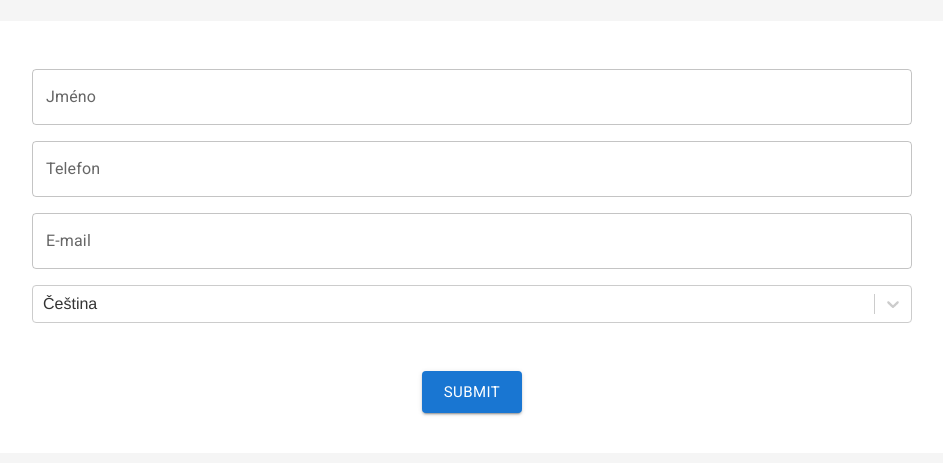
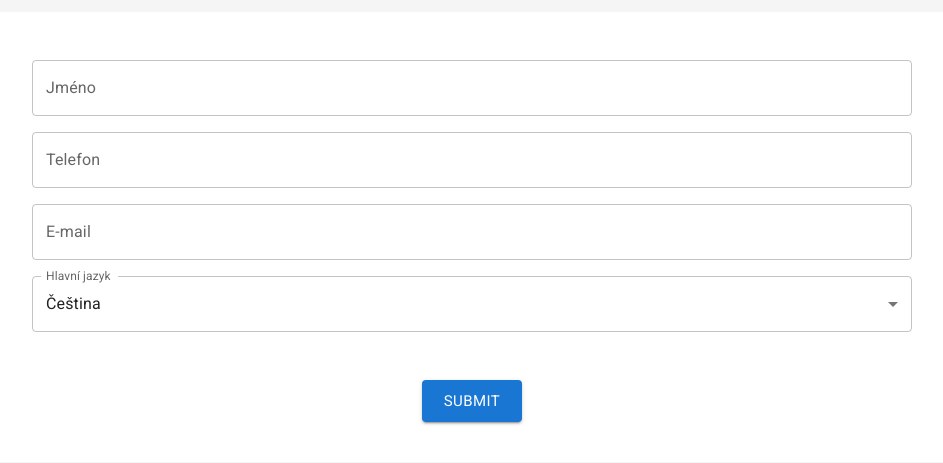
Before and after one commit to krsiakdaniel/react-hook-form-with-validation, a React (Vite) app: page / in a window 1280 px wide. Shown: the part 163-626 px from the top of the page, without its empty margins (168-1111 px from the left). Built offline with nearby package versions, Linux system fonts and the light colour scheme; a web font is replaced by a local one.

Commit message:
use MUI Select

```diff
--- a/src/components/form/form.tsx
+++ b/src/components/form/form.tsx
@@ -1,8 +1,8 @@
 import { useState } from 'react'
 import { Controller, SubmitHandler, useForm } from 'react-hook-form'
-import Select from 'react-select'
 
-import { Box, Button, Typography } from '@mui/material'
+import { Box, Button, FormControl, InputLabel, MenuItem, Typography } from '@mui/material'
+import Select from '@mui/material/Select'
 import TextField from '@mui/material/TextField/TextField'
 
 import { StyledForm } from './form-styles'
@@ -115,14 +115,29 @@ const Form = () => {
             })}
           />
 
-          <Controller
-            name="language"
-            control={control}
-            rules={{ required: true }}
-            render={({ field }) => (
-              <Select {...field} className="input-field" options={languages} defaultValue={selectDefaultOption} />
-            )}
-          />
+          <FormControl sx={{ marginTop: 1, marginBottom: 1, width: '100%' }}>
+            <InputLabel id="type-label">Hlavní jazyk</InputLabel>
+            <Controller
+              control={control}
+              name="language"
+              render={({ field }) => (
+                <Select
+                  margin="dense"
+                  {...field}
+                  type="select"
+                  labelId="type-label"
+                  label="Hlavní jazyk"
+                  value="cestina"
+                >
+                  {languages.map((language) => (
+                    <MenuItem key={language.value} value={language.value}>
+                      {language.label}
+                    </MenuItem>
+                  ))}
+                </Select>
+              )}
+            />
+          </FormControl>
 
           <Button type="submit" className="submit" variant="contained" size="large" disabled={hasErrors}>
             Submit
```
